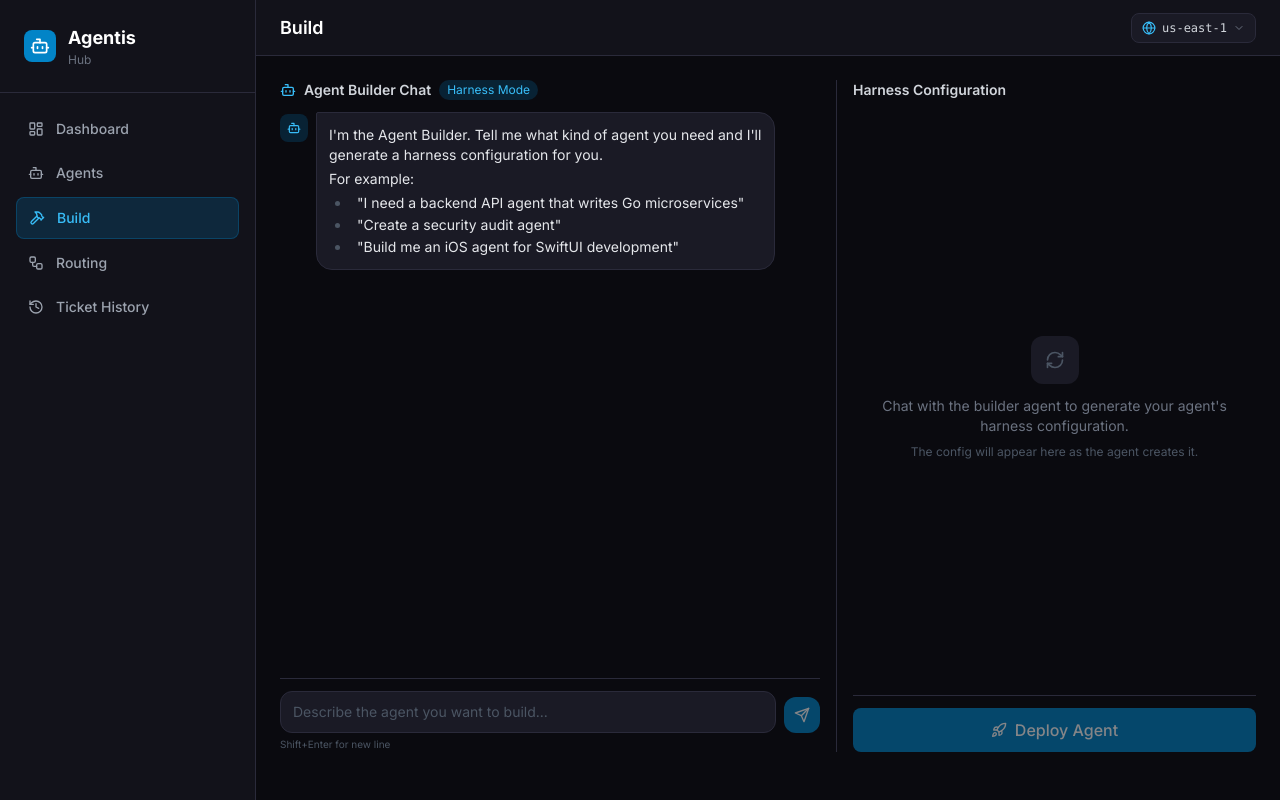
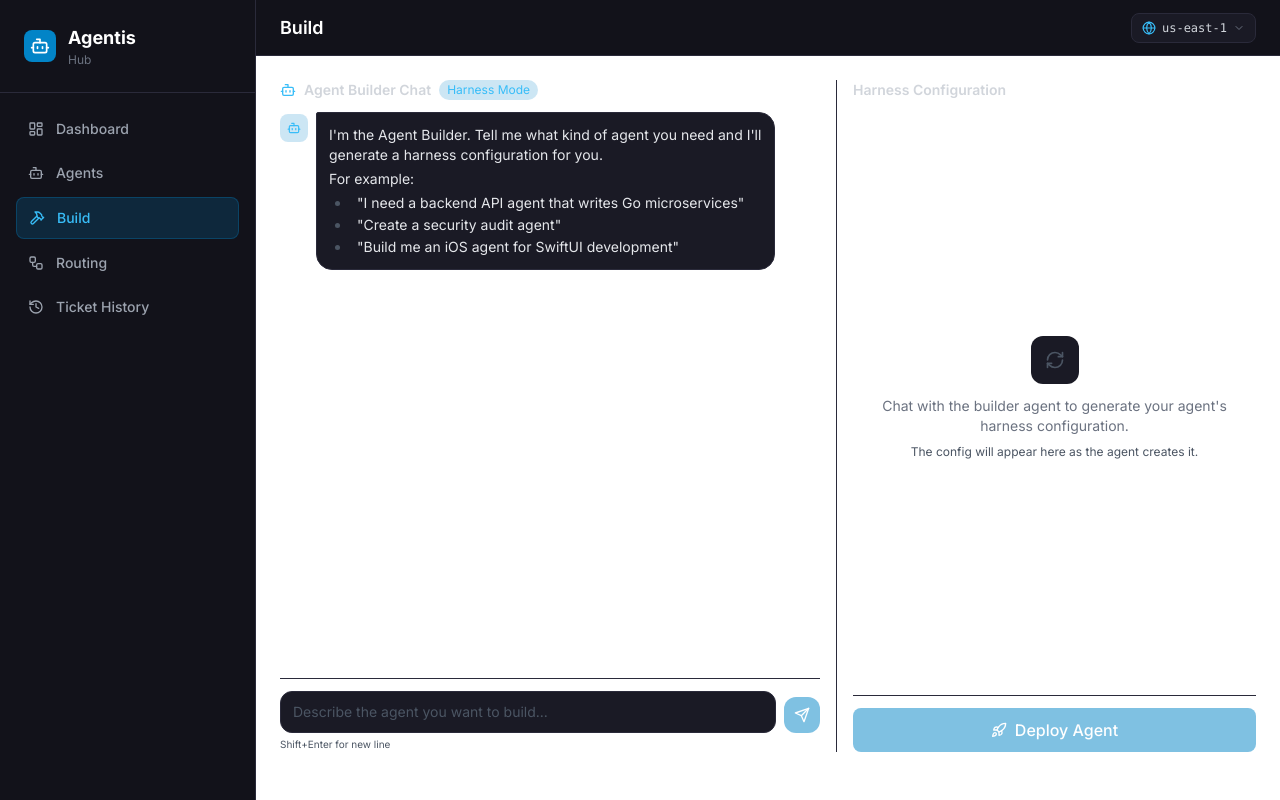
Before and after one commit to tycenjmccann/agentcore-console, a Next.js app: page /build in a window 1280 px wide. Built offline with nearby package versions, Linux system fonts and the light colour scheme.

Commit message:
feat: Add CSS custom properties for light/dark theme system

```diff
--- a/src/styles/globals.css
+++ b/src/styles/globals.css
@@ -2,27 +2,132 @@
 @tailwind components;
 @tailwind utilities;
 
+/* ─── Theme System: CSS Custom Properties ──────────────────────────────────── */
+
+/* Light theme (default for :root) */
+:root {
+  /* Backgrounds */
+  --color-bg-primary: 255 255 255; /* #ffffff */
+  --color-bg-secondary: 249 250 251; /* #f9fafb */
+  --color-bg-tertiary: 243 244 246; /* #f3f4f6 */
+  --color-bg-elevated: 255 255 255; /* #ffffff */
+
+  /* Text colors */
+  --color-text-primary: 17 24 39; /* #111827 */
+  --color-text-secondary: 75 85 99; /* #4b5563 */
+  --color-text-tertiary: 107 114 128; /* #6b7280 */
+  --color-text-inverse: 255 255 255; /* #ffffff */
+
+  /* Borders */
+  --color-border-primary: 229 231 235; /* #e5e7eb */
+  --color-border-secondary: 243 244 246; /* #f3f4f6 */
+
+  /* Brand colors (consistent across themes) */
+  --color-brand-50: 240 249 255;
+  --color-brand-100: 224 242 254;
+  --color-brand-200: 186 230 253;
+  --color-brand-300: 125 211 252;
+  --color-brand-400: 56 189 248;
+  --color-brand-500: 14 165 233;
+  --color-brand-600: 2 132 199;
+  --color-brand-700: 3 105 161;
+  --color-brand-800: 7 89 133;
+  --color-brand-900: 12 74 110;
+
+  /* State colors */
+  --color-success: 34 197 94; /* #22c55e */
+  --color-error: 239 68 68; /* #ef4444 */
+  --color-warning: 251 191 36; /* #fbbf24 */
+}
+
+/* Dark theme */
+[data-theme="dark"] {
+  /* Backgrounds */
+  --color-bg-primary: 10 10 15; /* #0a0a0f */
+  --color-bg-secondary: 18 18 26; /* #12121a */
+  --color-bg-tertiary: 26 26 37; /* #1a1a25 */
+  --color-bg-elevated: 34 34 48; /* #222230 */
+
+  /* Text colors */
+  --color-text-primary: 243 244 246; /* #f3f4f6 */
+  --color-text-secondary: 209 213 219; /* #d1d5db */
+  --color-text-tertiary: 156 163 175; /* #9ca3af */
+  --color-text-inverse: 17 24 39; /* #111827 */
+
+  /* Borders */
+  --color-border-primary: 42 42 58; /* #2a2a3a */
+  --color-border-secondary: 34 34 48; /* #222230 */
+}
+
+/* ─── Smooth Transitions ───────────────────────────────────────────────────── */
+
+*,
+*::before,
+*::after {
+  transition-property: background-color, color, border-color;
+  transition-timing-function: cubic-bezier(0.4, 0, 0.2, 1);
+  transition-duration: 200ms;
+}
+
+/* Disable transitions on elements that shouldn't animate */
+input,
+textarea,
+select,
+button,
+[role="button"],
+a {
+  transition-property: none;
+}
+
+/* Re-enable specific transitions where needed */
+button,
+[role="button"],
+a {
+  transition-property: background-color, color, border-color, opacity, transform;
+}
+
 @layer base {
   body {
-    @apply bg-surface-0 text-gray-100 antialiased;
+    background-color: rgb(var(--color-bg-primary));
+    color: rgb(var(--color-text-primary));
+    @apply antialiased;
   }
 }
 
 @layer components {
   .card {
-    @apply bg-surface-2 border border-surface-4 rounded-xl p-6;
+    background-color: rgb(var(--color-bg-tertiary));
+    border: 1px solid rgb(var(--color-border-primary));
+    @apply rounded-xl p-6;
   }
 
   .card-hover {
-    @apply card hover:border-brand-500/50 transition-colors cursor-pointer;
+    @apply card cursor-pointer;
+  }
+
+  .card-hover:hover {
+    border-color: rgb(var(--color-brand-500) / 0.5);
   }
 
   .btn-primary {
-    @apply bg-brand-600 hover:bg-brand-500 text-white px-4 py-2 rounded-lg font-medium transition-colors;
+    background-color: rgb(var(--color-brand-600));
+    color: rgb(var(--color-text-inverse));
+    @apply px-4 py-2 rounded-lg font-medium;
+  }
+
+  .btn-primary:hover {
+    background-color: rgb(var(--color-brand-500));
   }
 
   .btn-secondary {
-    @apply bg-surface-3 hover:bg-surface-4 text-gray-200 px-4 py-2 rounded-lg font-medium transition-colors border border-surface-4;
+    background-color: rgb(var(--color-bg-elevated));
+    border: 1px solid rgb(var(--color-border-primary));
+    color: rgb(var(--color-text-secondary));
+    @apply px-4 py-2 rounded-lg font-medium;
+  }
+
+  .btn-secondary:hover {
+    background-color: rgb(var(--color-bg-tertiary));
   }
 
   .status-dot {
@@ -49,7 +154,14 @@
 @layer utilities {
   .scrollbar-thin {
     scrollbar-width: thin;
-    scrollbar-color: theme('colors.surface.4') transparent;
+  }
+
+  [data-theme="light"] .scrollbar-thin {
+    scrollbar-color: rgb(var(--color-border-primary)) transparent;
+  }
+
+  [data-theme="dark"] .scrollbar-thin {
+    scrollbar-color: rgb(var(--color-border-primary)) transparent;
   }
 }
 
```
